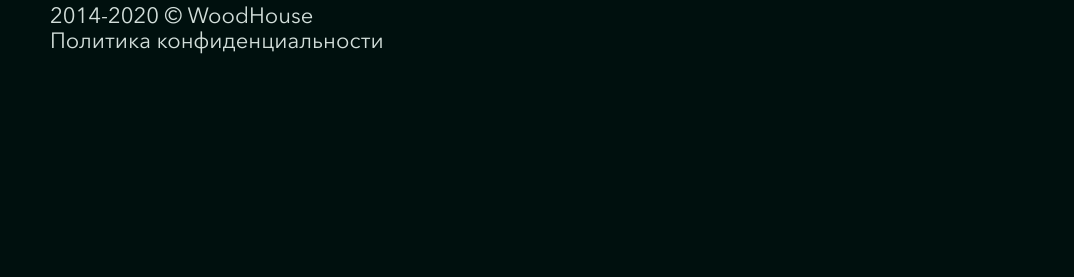
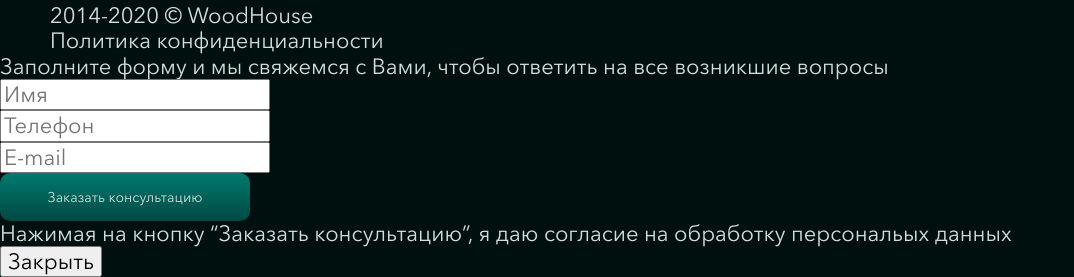
Before and after one commit to daria2212/woodhouse, a website: page source/index.html in a window 1280 px wide. Shown: the part 5264-5541 px from the top of the page, without its empty margins (0-1074 px from the left). Before the commit the page ends 5318 px from the top, so only its background shows below. Drawn offline with Linux system fonts and the light colour scheme.

Commit message:
modal-form layout

```diff
--- a/source/index.html
+++ b/source/index.html
@@ -570,7 +570,25 @@
         </div>
     </footer>
 
-
+<section class="modal-form">
+    <div class="modal-form__inner">
+        <p class="modal-form__text">Заполните форму и мы свяжемся
+            с Вами, чтобы ответить на все  возникшие вопросы</p>
+            <form action="" class="form" method="post">
+                <label for="user-name"></label>
+                <input class="form__input" type="text" name="user-name" id="user-name" placeholder="Имя"><br>
+                <label for="phone"></label>
+                <input class="form__input" type="phone" name="phone" id="phone" placeholder="Телефон"><br>
+                <label for="mail"></label>
+                <input class="form__input" type="email" name="mail" id="mail" placeholder="E-mail"><br>
+                <button class="form__button button" type="submit">Заказать консультацию</button>
+            </form>
+            <p class="modal-form__text">
+                Нажимая на кнопку “Заказать консультацию”, я даю <a href="#">согласие на обработку персональых данных</a>
+            </p>
+            <button class="modal__close" type="button">Закрыть</button>
+    </div>
+</section>
 
 </body>
 
```
